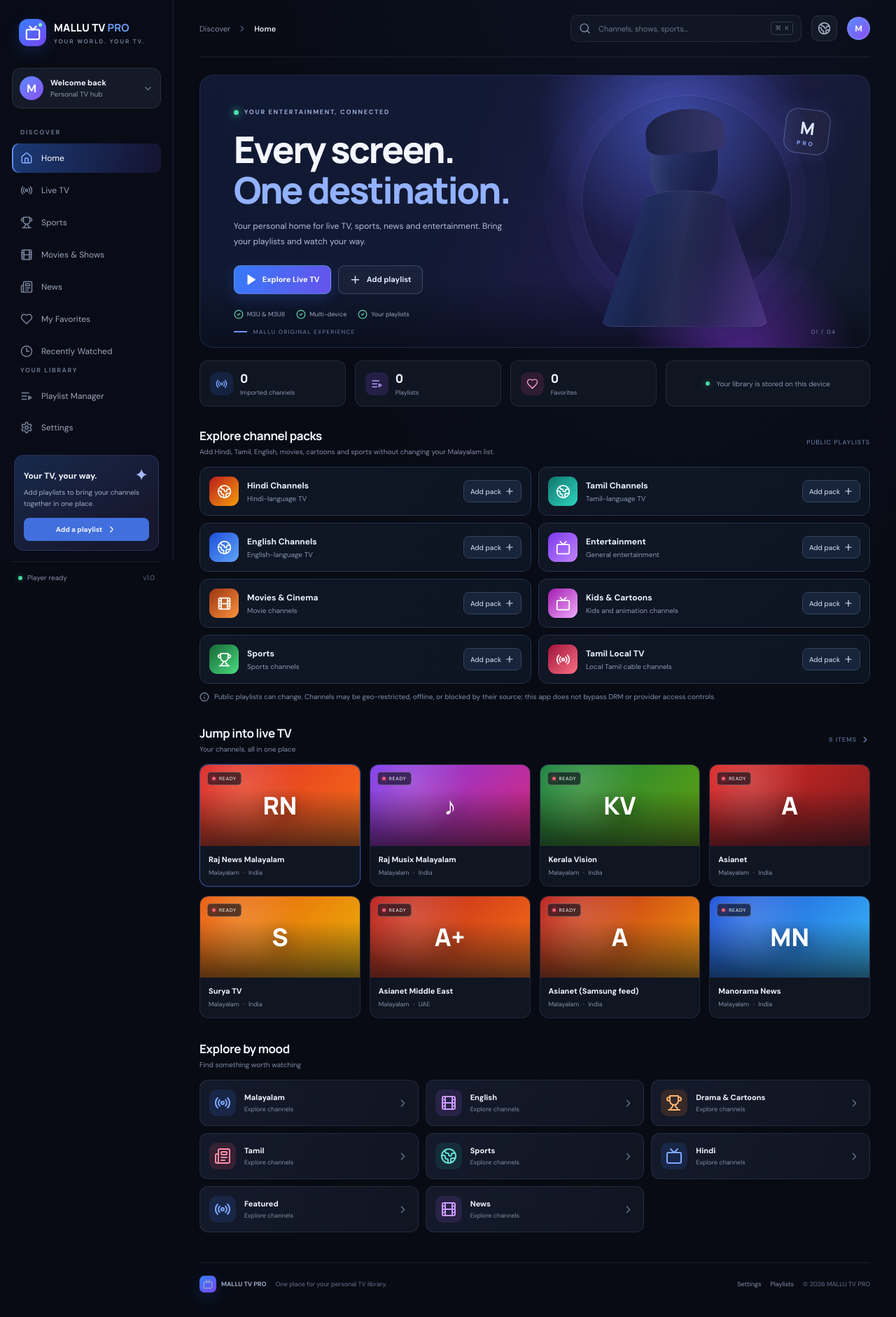
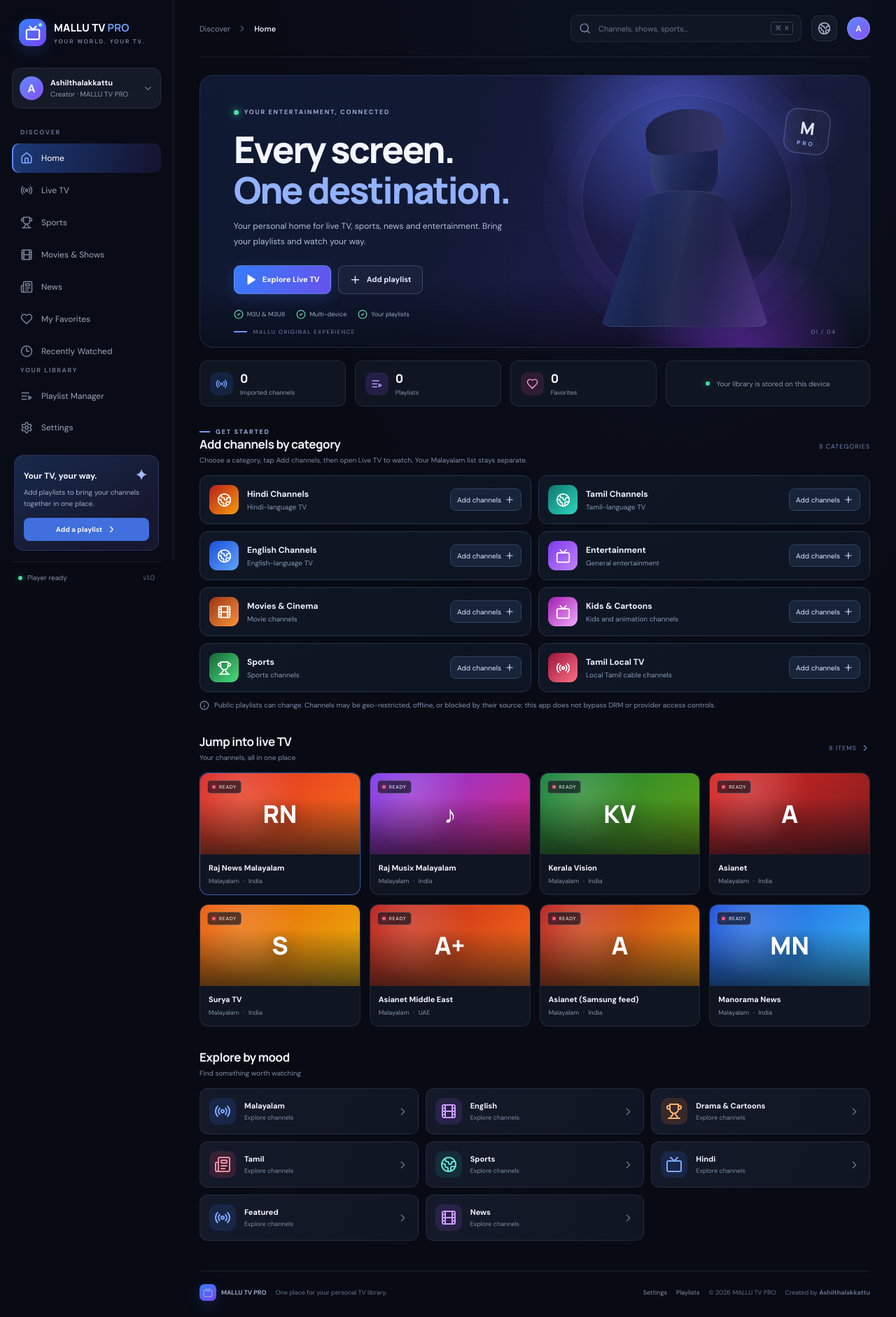
Before and after one commit to mmeta6472-spec/mallu-tv-pro, a React (Vite) app: page / in a window 1280 px wide. Shown: the whole page at 70% size. Built offline with nearby package versions, Linux system fonts and the light colour scheme.

Commit message:
Simplify navigation copy and credit creator Ashilthalakkattu

```diff
--- a/src/App.jsx
+++ b/src/App.jsx
@@ -514,7 +514,7 @@ export default function App() {
           <div className="brand-mark"><Tv size={22} strokeWidth={2.5}/><span className="brand-dot"/></div>
           <div className="brand-name">MALLU TV <b>PRO</b><small>YOUR WORLD. YOUR TV.</small></div>
         </div>
-        <div className="profile-chip"><div className="profile-avatar">M</div><div><strong>Welcome back</strong><span>Personal TV hub</span></div><ChevronDown size={15}/></div>
+        <div className="profile-chip"><div className="profile-avatar creator-avatar">A</div><div><strong>Ashilthalakkattu</strong><span>Creator · MALLU TV PRO</span></div><ChevronDown size={15}/></div>
         <div className="nav-label">DISCOVER</div>
         <nav className="main-nav">
           {navItems.map(item => {
@@ -540,7 +540,7 @@ export default function App() {
           <div className="top-actions">
             <label className="search-box"><Search size={17}/><input value={search} onChange={e => setSearch(e.target.value)} placeholder="Channels, shows, sports..." aria-label="Search channels"/><kbd>⌘ K</kbd></label>
             <button className="icon-button globe-button" title="Global availability"><Globe2 size={19}/></button>
-            <button className="user-button" title="Profile">M</button>
+            <button className="user-button" title="Created by Ashilthalakkattu">A</button>
           </div>
         </header>
 
@@ -569,8 +569,8 @@ export default function App() {
               <div className="stats-note"><span className="status-dot"/> Your library is stored on this device</div>
             </section>
             <section className="section channel-pack-section">
-              <div className="section-heading"><div><h2>Explore channel packs</h2><p>Add Hindi, Tamil, English, movies, cartoons and sports without changing your Malayalam list.</p></div><span className="section-count">PUBLIC PLAYLISTS</span></div>
-              <div className="channel-pack-grid">{publicChannelPacks.map(pack => { const Icon = pack.icon; const added = playlists.some(p => p.source === pack.url); return <article className="channel-pack-card" key={pack.id}><div className="channel-pack-icon" style={{background:pack.color}}><Icon size={21}/></div><div className="channel-pack-copy"><strong>{pack.name}</strong><span>{pack.description}</span></div><button className={added ? 'channel-pack-added' : ''} onClick={() => addChannelPack(pack)}>{added ? 'Added' : 'Add pack'}{added ? <CheckCircle2 size={14}/> : <Plus size={14}/>}</button></article> })}</div>
+              <div className="section-heading"><div><div className="eyebrow"><span className="eyebrow-line"/> GET STARTED</div><h2>Add channels by category</h2><p>Choose a category, tap Add channels, then open Live TV to watch. Your Malayalam list stays separate.</p></div><span className="section-count">8 CATEGORIES</span></div>
+              <div className="channel-pack-grid">{publicChannelPacks.map(pack => { const Icon = pack.icon; const added = playlists.some(p => p.source === pack.url); return <article className="channel-pack-card" key={pack.id}><div className="channel-pack-icon" style={{background:pack.color}}><Icon size={21}/></div><div className="channel-pack-copy"><strong>{pack.name}</strong><span>{pack.description}</span></div><button className={added ? 'channel-pack-added' : ''} onClick={() => addChannelPack(pack)}>{added ? 'Added' : 'Add channels'}{added ? <CheckCircle2 size={14}/> : <Plus size={14}/>}</button></article> })}</div>
               <p className="channel-pack-note"><Info size={14}/> Public playlists can change. Channels may be geo-restricted, offline, or blocked by their source; this app does not bypass DRM or provider access controls.</p>
             </section>
             <ChannelSection title="Jump into live TV" subtitle="Your channels, all in one place" channels={allChannels.slice(0, 8)} onSelect={selectChannel} selected={selected} favorites={favorites} onFavorite={toggleFavorite}/>
@@ -599,7 +599,7 @@ export default function App() {
           </section>
         )}
 
-        <footer className="footer"><div className="footer-brand"><div className="brand-mark tiny"><Tv size={14}/></div><strong>MALLU TV PRO</strong></div><span>One place for your personal TV library.</span><div><button onClick={() => setShowSettings(true)}>Settings</button><button onClick={() => setShowImport(true)}>Playlists</button><span>© {new Date().getFullYear()} MALLU TV PRO</span></div></footer>
+        <footer className="footer"><div className="footer-brand"><div className="brand-mark tiny"><Tv size={14}/></div><strong>MALLU TV PRO</strong></div><span>One place for your personal TV library.</span><div><button onClick={() => setShowSettings(true)}>Settings</button><button onClick={() => setShowImport(true)}>Playlists</button><span>© {new Date().getFullYear()} MALLU TV PRO</span><span className="creator-credit">Created by <strong>Ashilthalakkattu</strong></span></div></footer>
       </main>
 
       {showImport && <div className="modal-backdrop" onMouseDown={e => { if(e.target === e.currentTarget) { setShowImport(false); setImportError('') } }}><div className="modal">
```
